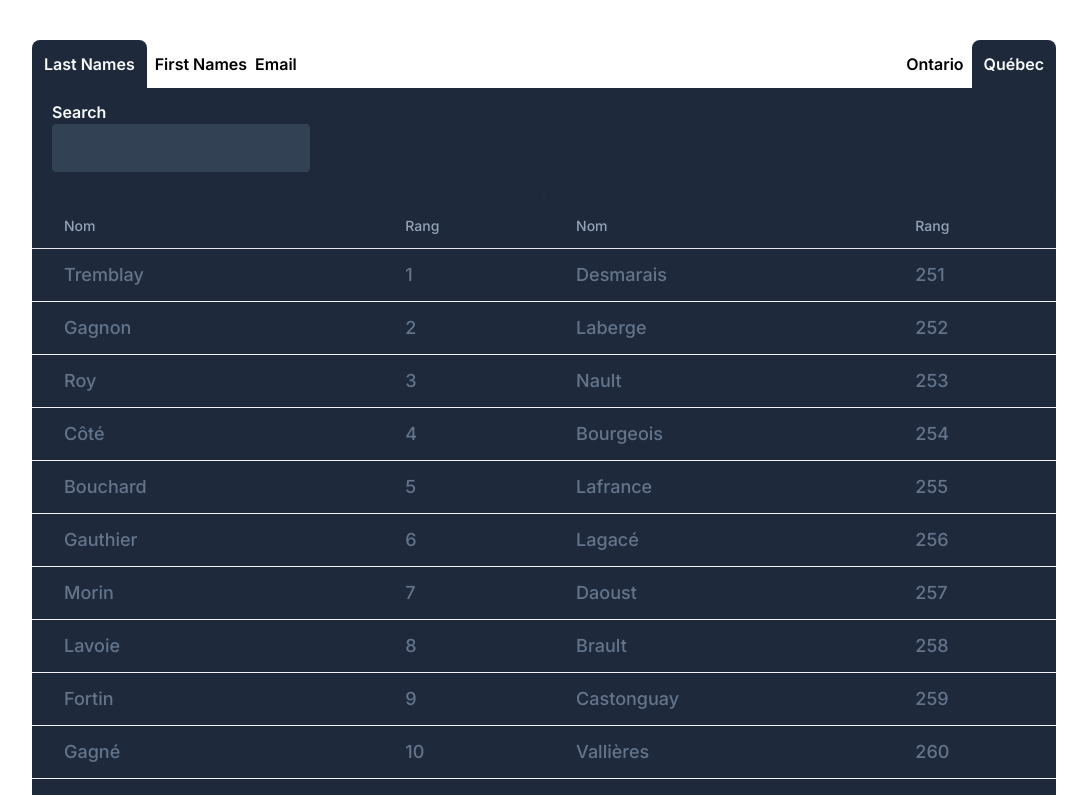
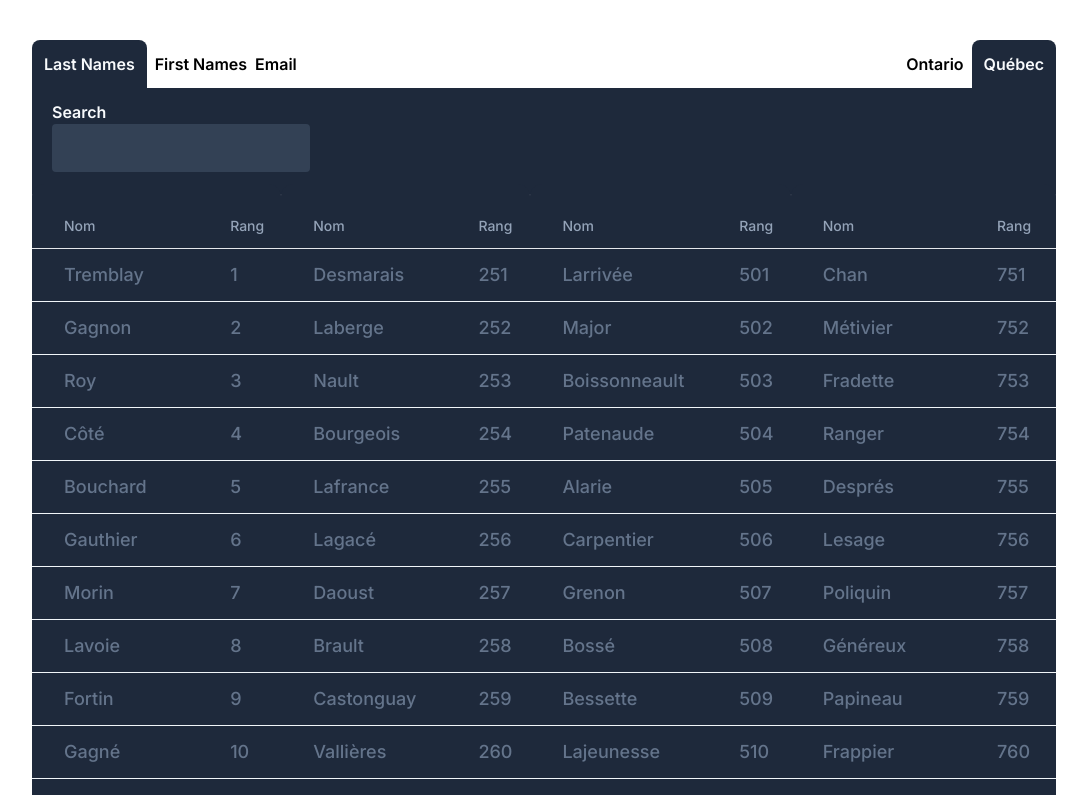
Before and after one commit to amineMbarki1/canda_data, a Next.js app: page / in a window 1280 px wide. Shown: the top 795 px of the page, without its empty margins (96-1183 px from the left). Built offline with nearby package versions, Linux system fonts and the light colour scheme.

Commit message:
Fixed last names table bug

```diff
--- a/app/HomePage.tsx
+++ b/app/HomePage.tsx
@@ -18,7 +18,6 @@ export default function HomePage() {
     "queubec"
   );
 
-  console.log(activeState);
 
   return (
     <main className="max-w-screen-lg mx-auto mt-10">
@@ -80,7 +79,7 @@ export default function HomePage() {
         />
       )}
       {activeTable === "emails" && <EmailsTable />}
-      {activeTable === "firstNames" && activeState === "queubec" ? (
+      {activeTable === "firstNames" && activeState === "queubec" && (
         <div className="flex overflow-x-scroll">
           <div className="flex-grow-[1]">
             <FirstNamesTable />
@@ -89,7 +88,8 @@ export default function HomePage() {
             <FirstNamesGirlsTable />
           </div>
         </div>
-      ) : (
+      )}
+      {activeTable === "firstNames" && activeState === "ontario" && (
         <FirstNamesOntario />
       )}
     </main>
--- a/app/LastNamesTable.tsx
+++ b/app/LastNamesTable.tsx
@@ -52,7 +52,7 @@ export default function LastNamesTable({
           labels={["Nom", "Rang"]}
         />
 
-        {searchResult.slice(750).length === 0 && (
+        {searchResult.slice(750).length > 0 && (
           <Table
             rows={
               searchResult.slice(500, 750) as unknown as Record<
@@ -64,7 +64,7 @@ export default function LastNamesTable({
           />
         )}
 
-        {searchResult.slice(750).length === 0 && (
+        {searchResult.slice(750).length > 0 && (
           <Table
             rows={
               searchResult.slice(750) as unknown as Record<string, number>[]
```
